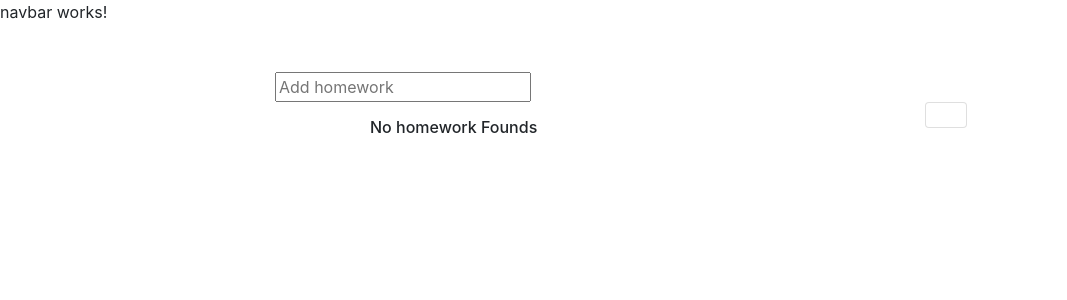
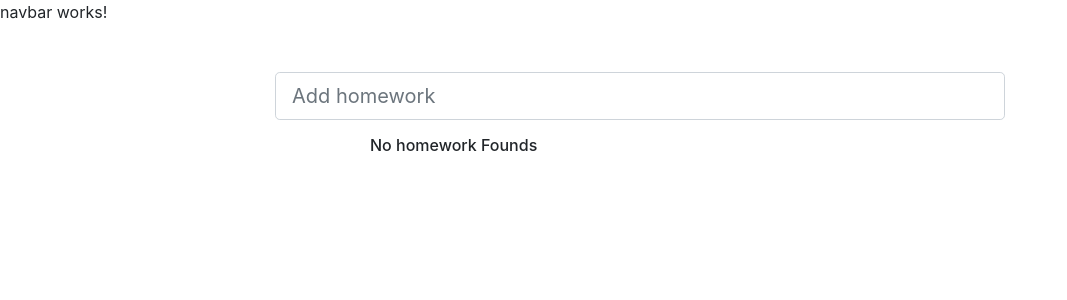
Before and after one commit to BrittoDavid/AppHomework-Angular, an Angular app: page / in a window 1280 px wide. Shown: the top 300 px of the page, without its empty margins (0-1067 px from the left). Built offline with nearby package versions, Linux system fonts and the light colour scheme.

Commit message:
Create Update and Delete functions created

```diff
--- a/src/app/app.module.ts
+++ b/src/app/app.module.ts
@@ -4,6 +4,7 @@ import { NgModule } from '@angular/core';
 import { AppComponent } from './app.component';
 import { NavbarComponent } from './components/navbar/navbar.component';
 import { HomeworkComponent } from './components/homework/homework.component';
+import { FormsModule } from '@angular/forms';
 
 @NgModule({
   declarations: [
@@ -12,7 +13,8 @@ import { HomeworkComponent } from './components/homework/homework.component';
     HomeworkComponent
   ],
   imports: [
-    BrowserModule
+    BrowserModule,
+    FormsModule
   ],
   providers: [],
   bootstrap: [AppComponent]
--- a/src/app/components/homework/homework.component.html
+++ b/src/app/components/homework/homework.component.html
@@ -1,22 +1,21 @@
 <div class="container mt-5">
     <div class="row">
         <div class="col-lg-8 offset-lg-2">
-            <input type="text" placeholder="Add homework">
+            <input type="text" [(ngModel)]="nameHomework" (keyup.enter)="addHomework()" placeholder="Add homework" class="form-control form-control-lg">
         </div>
         <div class="col-lg-6 offset-lg-3 mt-3">
-            <h6>No homework Founds</h6>
+            <div *ngIf="listHomework.length === 0">
+                <h6>No homework Founds</h6>
+            </div>
         </div>
         <ul class="list-group">
-            <li class="list-group-item d-flex justify-content-between">
-                <span class="cursor">
-                    <i>
-
-                    </i>
+            <li *ngFor="let homework of listHomework; let i = index" class="list-group-item d-flex justify-content-between">
+                <span class="cursor" (click)="updateHomework(i,homework)">
+                    <i [class.text-success]="homework.status" [ngClass]="homework.status ? 'fas fa-check-circle' : 'far fa-circle'"></i>
                 </span>
-                <span class="cursor">
-                    <i>
-
-                    </i>
+                {{homework.name}}
+                <span class="cursor text-danger" (click)="deleteHomework(index)" >
+                    <i class="fas fa-trash-alt"></i>
                 </span>
             </li>
         </ul>
--- a/src/app/components/homework/homework.component.ts
+++ b/src/app/components/homework/homework.component.ts
@@ -1,3 +1,4 @@
+import { Homework } from './../../models/homework';
 import { Component, OnInit } from '@angular/core';
 
 @Component({
@@ -5,11 +6,53 @@ import { Component, OnInit } from '@angular/core';
   templateUrl: './homework.component.html',
   styleUrls: ['./homework.component.css']
 })
-export class HomeworkComponent implements OnInit {
+export class HomeworkComponent implements OnInit
+{
+
+  listHomework : Homework[] = [];
+  nameHomework = "";
 
   constructor() { }
 
   ngOnInit(): void {
   }
 
+  addHomework(): void
+  {
+
+    //Validating if the name diferrent to empty
+    if (this.nameHomework != "")
+    {
+
+      //Create  homework object
+      const homework: Homework =
+      {
+        name: this.nameHomework,
+        status: false
+      }
+
+      //Adding the homework object to array
+      this.listHomework.push(homework);
+
+      //Reset form
+
+      this.nameHomework = "";
+
+    }else
+    {
+      alert('It cannot be emty');
+    }
+  }
+
+
+  deleteHomework(index:number): void
+  {
+    this.listHomework.splice(index,1);
+  }
+
+  updateHomework(index:number, homework: Homework): void
+  {
+    this.listHomework[index].status = !homework.status;
+  }
+
 }
--- /dev/null
+++ b/src/app/models/homework.ts
@@ -0,0 +1,11 @@
+export class Homework
+{
+    name: string;
+    status: boolean;
+
+    constructor(name: string, status:boolean)
+    {
+        this.name = name;
+        this.status = status;
+    }
+}
```
